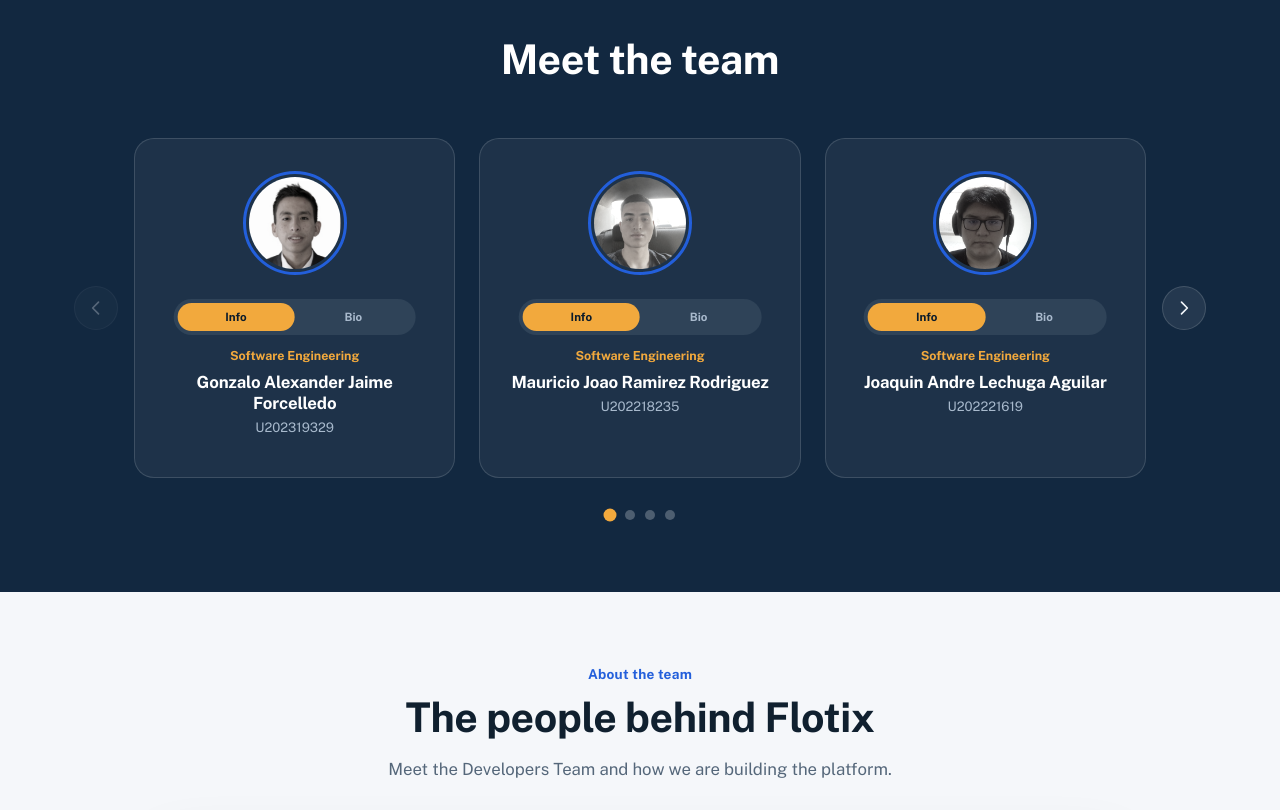
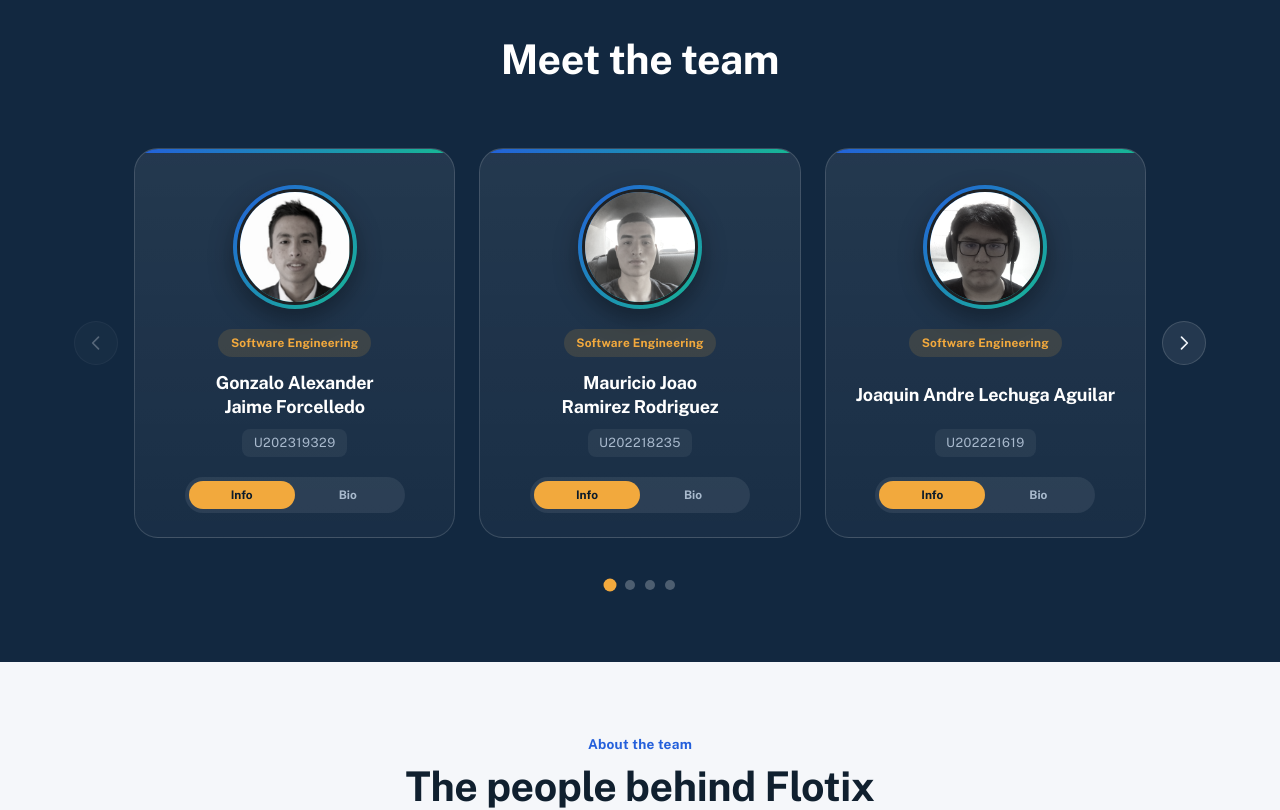
Before and after one commit to upc-pre-202620-1asi0730-8150-DevsTeam/flotix-website, a plain HTML site: page public/index.html in a window 1280 px wide. Shown: the part 3080-3890 px from the top of the page. Drawn offline with nearby package versions, Linux system fonts and the light colour scheme.

Commit message:
feat(update-section): update style of section of team

```diff
--- a/public/assets/styles/styles.css
+++ b/public/assets/styles/styles.css
@@ -566,7 +566,7 @@ section {
   display: flex;
   gap: var(--space-3);
   overflow-x: auto;
-  padding-block: 8px;
+  padding-block: 18px;
   scroll-snap-type: x mandatory;
   scroll-behavior: smooth;
   scrollbar-width: none;
@@ -643,41 +643,51 @@ section {
 
 .member-card {
   position: relative;
-  width: 100%;
-  height: 340px;
-  border-radius: 20px;
+  display: flex;
+  flex-direction: column;
+  align-items: center;
+  padding: 2.25rem 1.5rem 1.5rem;
+  border-radius: 24px;
   overflow: hidden;
-  background: rgba(255, 255, 255, 0.05);
+  background: linear-gradient(180deg, rgba(255, 255, 255, 0.08) 0%, rgba(255, 255, 255, 0.03) 100%);
   border: 1px solid var(--color-line-night);
   text-align: center;
   transition:
-          transform 150ms ease,
-          border-color 150ms ease;
+          transform 200ms ease,
+          border-color 200ms ease,
+          box-shadow 200ms ease;
+}
+.member-card::before {
+  content: "";
+  position: absolute;
+  inset: 0 0 auto 0;
+  height: 4px;
+  background: linear-gradient(90deg, var(--color-route), var(--color-pace));
 }
 .member-card:hover {
   transform: translateY(-4px);
-  border-color: var(--color-route);
+  border-color: rgba(35, 95, 219, 0.7);
+  box-shadow: 0 8px 18px rgba(0, 0, 0, 0.28);
 }
 
 .member-avatar-ring {
-  margin: 2rem auto 0;
-  width: 104px;
-  height: 104px;
+  flex: none;
+  width: 124px;
+  height: 124px;
+  padding: 4px;
   border-radius: 50%;
-  border: 3px solid var(--color-route);
-  padding: 3px;
-  display: flex;
-  align-items: center;
-  justify-content: center;
-  transition: transform 150ms ease;
-  overflow: hidden;
+  background: linear-gradient(135deg, var(--color-route), var(--color-pace));
+  box-shadow: 0 10px 24px rgba(0, 0, 0, 0.35);
+  transition: transform 200ms ease;
 }
 .member-card:hover .member-avatar-ring {
-  transform: scale(1.05);
+  transform: scale(1.04);
 }
 .member-avatar-ring img {
+  display: block;
   width: 100%;
   height: 100%;
+  border: 3px solid var(--color-night-alt);
   border-radius: 50%;
   object-fit: cover;
   filter: grayscale(85%) contrast(1.05);
@@ -687,74 +697,97 @@ section {
   filter: grayscale(0%) contrast(1.02);
 }
 
+.member-panes {
+  display: grid;
+  width: 100%;
+  margin-top: 1.25rem;
+  flex: 1;
+}
+.member-content-pane {
+  grid-area: 1 / 1;
+  display: flex;
+  flex-direction: column;
+  align-items: center;
+  opacity: 0;
+  visibility: hidden;
+  transition: opacity 200ms ease;
+}
+.member-content-pane.active {
+  opacity: 1;
+  visibility: visible;
+}
+.member-content-pane[data-pane="info"] {
+  justify-content: flex-start;
+}
+.member-content-pane[data-pane="bio"] {
+  justify-content: center;
+}
+
+.member-role-label {
+  padding: 0.3rem 0.8rem;
+  border-radius: 999px;
+  background: rgba(242, 169, 61, 0.14);
+  font-size: 0.74rem;
+  font-weight: 700;
+  letter-spacing: 0.02em;
+  color: var(--color-fuel);
+}
+.member-name-large {
+  display: flex;
+  align-items: center;
+  justify-content: center;
+  min-height: 2.6em;
+  margin-top: 0.9rem;
+  font-size: 1.12rem;
+  line-height: 1.3;
+  color: #ffffff;
+  text-wrap: balance;
+}
+.member-code {
+  margin-top: 0.7rem;
+  padding: 0.25rem 0.7rem;
+  border-radius: 8px;
+  background: rgba(255, 255, 255, 0.06);
+  font-size: 0.8rem;
+  letter-spacing: 0.04em;
+  color: var(--color-on-night-muted);
+}
+
+.bio-text {
+  font-size: 0.92rem;
+  line-height: 1.6;
+  color: var(--color-on-night-muted);
+  text-wrap: pretty;
+}
+
 .member-tabs {
-  position: absolute;
-  top: 160px;
-  left: 50%;
-  transform: translateX(-50%);
   display: flex;
+  width: 100%;
+  max-width: 220px;
+  margin-top: 1.25rem;
+  padding: 4px;
+  border-radius: 30px;
   background: rgba(255, 255, 255, 0.08);
-  border-radius: 30px;
-  padding: 4px;
-  width: 76%;
 }
 .tab-btn {
   flex: 1;
   padding: 7px 0;
-  font-size: 0.72rem;
+  border: none;
+  border-radius: 20px;
+  background: transparent;
+  font-size: 0.74rem;
   font-weight: 700;
-  border: none;
-  background: transparent;
   color: var(--color-on-night-muted);
-  border-radius: 20px;
   transition:
           color 150ms ease,
           background-color 150ms ease;
 }
+.tab-btn:hover:not(.active) {
+  color: #ffffff;
+}
 .tab-btn.active {
+  background: var(--color-fuel);
   color: var(--color-night);
-  background: var(--color-fuel);
-}
-
-.member-content-pane {
-  position: absolute;
-  top: 204px;
-  left: 0;
-  right: 0;
-  bottom: 0;
-  padding: 0 1.4rem 1.4rem;
-  opacity: 0;
-  pointer-events: none;
-  transition: opacity 200ms ease;
-  text-align: center;
-}
-.member-content-pane.active {
-  opacity: 1;
-  pointer-events: auto;
-}
-
-.member-name-large {
-  font-size: 1.05rem;
-  color: #ffffff;
-  line-height: 1.2;
-  margin-top: 0.3rem;
-}
-.member-role-label {
-  font-size: 0.78rem;
-  font-weight: 700;
-  color: var(--color-fuel);
-}
-.member-code {
-  display: block;
-  margin-top: 0.3rem;
-  font-size: 0.82rem;
-  color: var(--color-on-night-muted);
-}
-.bio-text {
-  font-size: 0.88rem;
-  line-height: 1.5;
-  color: var(--color-on-night-muted);
-  margin-top: 0.6rem;
 }
 
 /* ---------- Video sections ---------- */
--- a/public/index.html
+++ b/public/index.html
@@ -171,11 +171,8 @@
         </button>
         <div class="team-container" id="team-track" tabindex="0" aria-label="Team members" data-i18n-aria-label="team.carouselLabel">
           <div class="member-card" data-member="1">
-            <div class="member-tabs">
-              <button class="tab-btn active" data-tab="info" data-i18n="team.tabs.info">Info</button>
-              <button class="tab-btn" data-tab="bio" data-i18n="team.tabs.bio">Bio</button>
-            </div>
             <div class="member-avatar-ring"><img src="assets/images/team_member_gonzalo.jpg" alt="Gonzalo Alexander Jaime Forcelledo"></div>
+            <div class="member-panes">
               <div class="member-content-pane active" data-pane="info">
                 <span class="member-role-label" data-i18n="team.member1.role">Software Engineering</span>
                 <h3 class="member-name-large">Gonzalo Alexander Jaime Forcelledo</h3>
@@ -185,13 +182,15 @@
                 <p class="bio-text" data-i18n="team.member1.bio">Working on Flotix as part of the Developers Team for the Web Applications course.</p>
               </div>
             </div>
-
-          <div class="member-card" data-member="2">
             <div class="member-tabs">
               <button class="tab-btn active" data-tab="info" data-i18n="team.tabs.info">Info</button>
               <button class="tab-btn" data-tab="bio" data-i18n="team.tabs.bio">Bio</button>
             </div>
+          </div>
+
+          <div class="member-card" data-member="2">
             <div class="member-avatar-ring"><img src="assets/images/team_member_mauricio.jpg" alt="Mauricio Joao Ramirez Rodriguez"></div>
+            <div class="member-panes">
               <div class="member-content-pane active" data-pane="info">
                 <span class="member-role-label" data-i18n="team.member2.role">Software Engineering</span>
                 <h3 class="member-name-large">Mauricio Joao Ramirez Rodriguez</h3>
@@ -201,13 +200,15 @@
                 <p class="bio-text" data-i18n="team.member2.bio">Working on Flotix as part of the Developers Team for the Web Applications course.</p>
               </div>
             </div>
-
-          <div class="member-card" data-member="3">
             <div class="member-tabs">
               <button class="tab-btn active" data-tab="info" data-i18n="team.tabs.info">Info</button>
               <button class="tab-btn" data-tab="bio" data-i18n="team.tabs.bio">Bio</button>
             </div>
+          </div>
+
+          <div class="member-card" data-member="3">
             <div class="member-avatar-ring"><img src="assets/images/team_member_joaquin.jpg" alt="Joaquin Andre Lechuga Aguilar"></div>
+            <div class="member-panes">
               <div class="member-content-pane active" data-pane="info">
                 <span class="member-role-label" data-i18n="team.member3.role">Software Engineering</span>
                 <h3 class="member-name-large">Joaquin Andre Lechuga Aguilar</h3>
@@ -217,13 +218,15 @@
                 <p class="bio-text" data-i18n="team.member3.bio">Working on Flotix as part of the Developers Team for the Web Applications course.</p>
               </div>
             </div>
-
-          <div class="member-card" data-member="4">
             <div class="member-tabs">
               <button class="tab-btn active" data-tab="info" data-i18n="team.tabs.info">Info</button>
               <button class="tab-btn" data-tab="bio" data-i18n="team.tabs.bio">Bio</button>
             </div>
+          </div>
+
+          <div class="member-card" data-member="4">
             <div class="member-avatar-ring"><img src="assets/images/team_member_gustavo.jpg" alt="Gustavo Alonso Olivares Lao"></div>
+            <div class="member-panes">
               <div class="member-content-pane active" data-pane="info">
                 <span class="member-role-label" data-i18n="team.member4.role">Software Engineering</span>
                 <h3 class="member-name-large">Gustavo Alonso Olivares Lao</h3>
@@ -233,13 +236,15 @@
                 <p class="bio-text" data-i18n="team.member4.bio">Working on Flotix as part of the Developers Team for the Web Applications course.</p>
               </div>
             </div>
-
-          <div class="member-card" data-member="5">
             <div class="member-tabs">
               <button class="tab-btn active" data-tab="info" data-i18n="team.tabs.info">Info</button>
               <button class="tab-btn" data-tab="bio" data-i18n="team.tabs.bio">Bio</button>
             </div>
+          </div>
+
+          <div class="member-card" data-member="5">
             <div class="member-avatar-ring"><img src="assets/images/team_member_jhon.jpg" alt="Jhon Jordy Jaramillo Mayta"></div>
+            <div class="member-panes">
               <div class="member-content-pane active" data-pane="info">
                 <span class="member-role-label" data-i18n="team.member5.role">Software Engineering</span>
                 <h3 class="member-name-large">Jhon Jordy Jaramillo Mayta</h3>
@@ -249,13 +254,15 @@
                 <p class="bio-text" data-i18n="team.member5.bio">Working on Flotix as part of the Developers Team for the Web Applications course.</p>
               </div>
             </div>
-
-          <div class="member-card" data-member="6">
             <div class="member-tabs">
               <button class="tab-btn active" data-tab="info" data-i18n="team.tabs.info">Info</button>
               <button class="tab-btn" data-tab="bio" data-i18n="team.tabs.bio">Bio</button>
             </div>
+          </div>
+
+          <div class="member-card" data-member="6">
             <div class="member-avatar-ring"><img src="assets/images/team_member_maria.jpg" alt="Maria Luisa Munayco Apolaya"></div>
+            <div class="member-panes">
               <div class="member-content-pane active" data-pane="info">
                 <span class="member-role-label" data-i18n="team.member6.role">Software Engineering</span>
                 <h3 class="member-name-large">Maria Luisa Munayco Apolaya</h3>
@@ -263,6 +270,11 @@
               </div>
               <div class="member-content-pane" data-pane="bio">
                 <p class="bio-text" data-i18n="team.member6.bio">Working on Flotix as part of the Developers Team for the Web Applications course.</p>
+              </div>
+            </div>
+            <div class="member-tabs">
+              <button class="tab-btn active" data-tab="info" data-i18n="team.tabs.info">Info</button>
+              <button class="tab-btn" data-tab="bio" data-i18n="team.tabs.bio">Bio</button>
             </div>
           </div>
         </div>
```
Also changed, not shown: 1 other file. Lines whose indentation alone changed are shown as unchanged.
